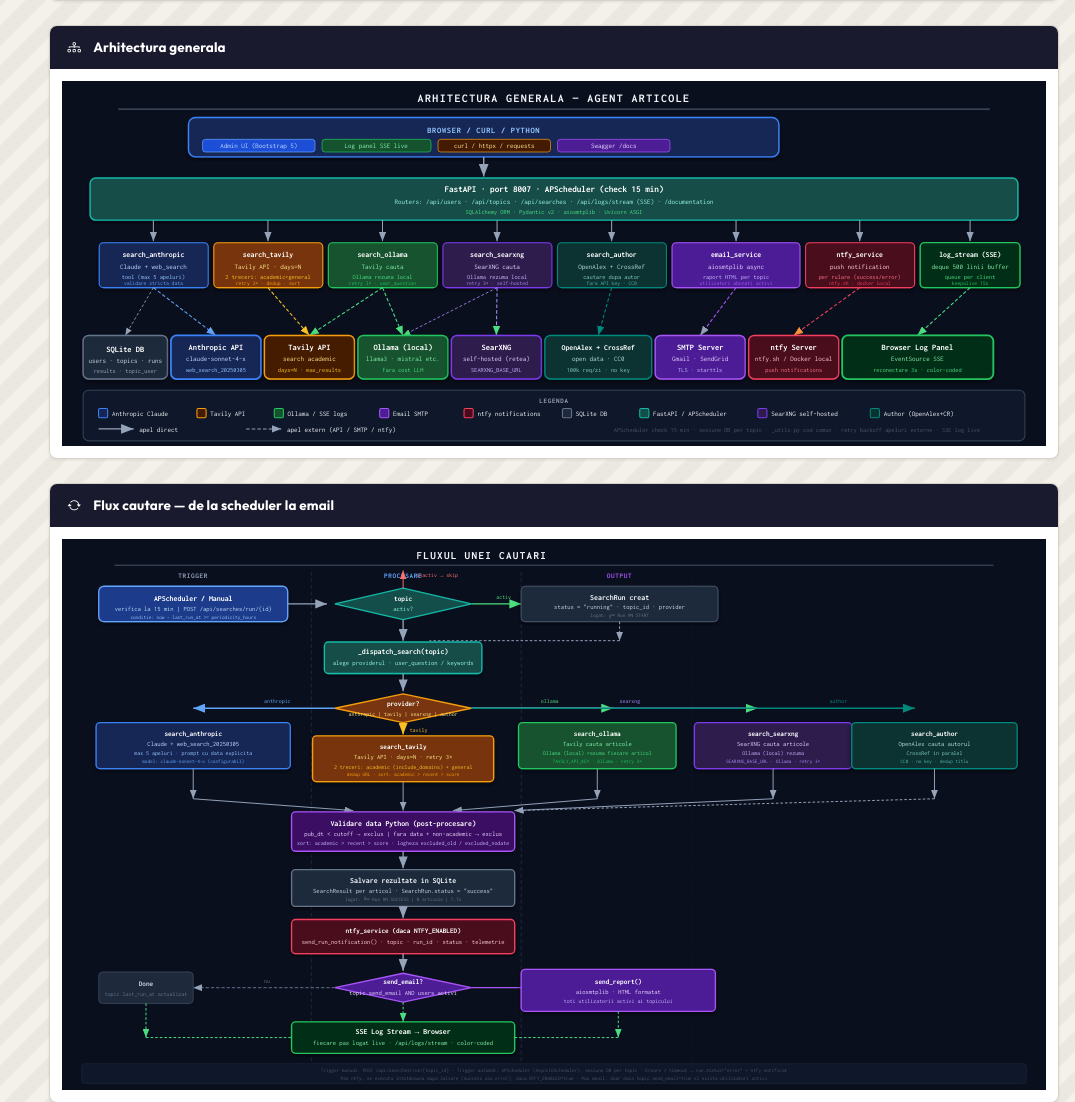
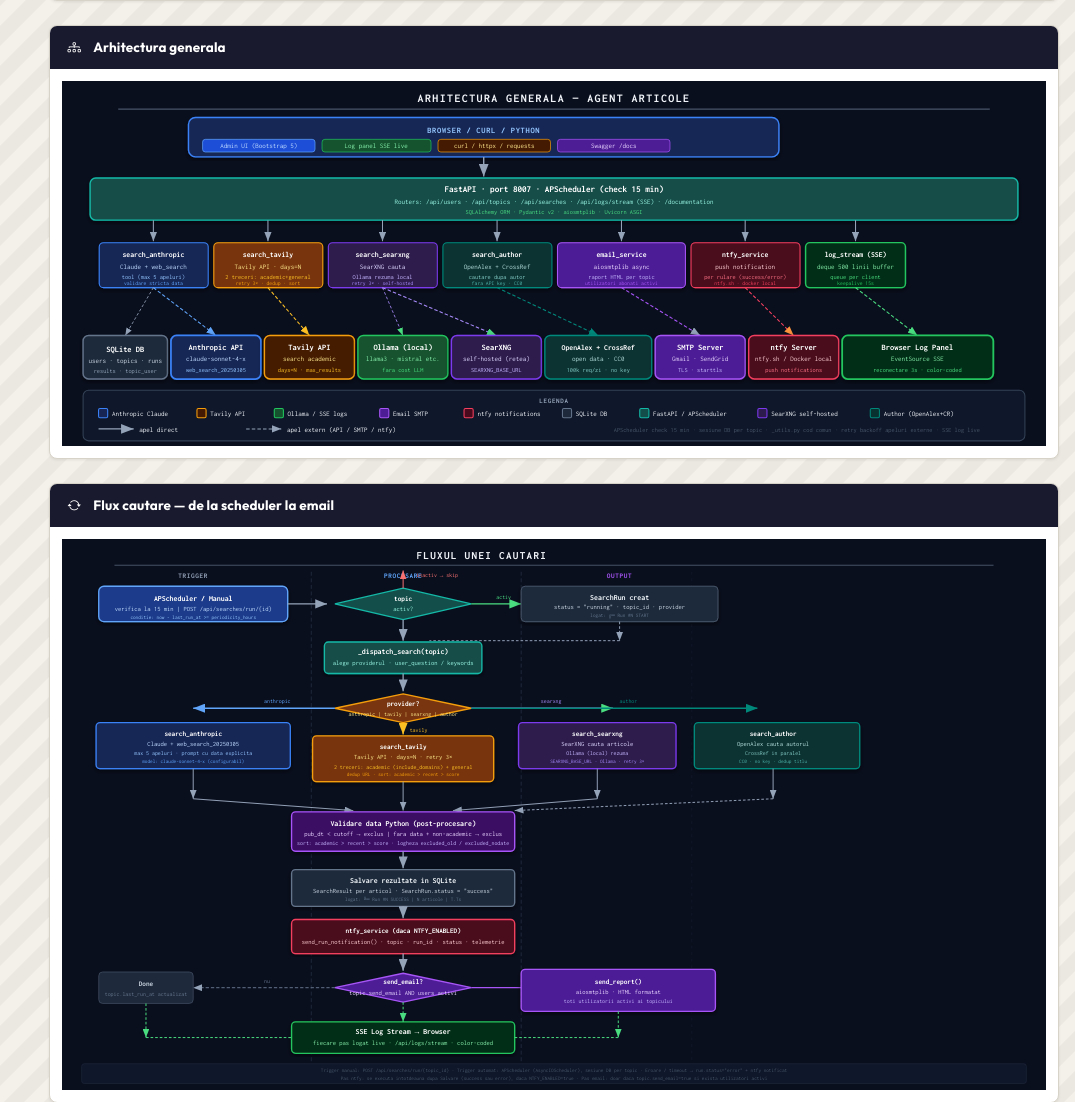
Before and after one commit to remhere3/agent-articole-new, a FastAPI app: page /documentation in a window 1280 px wide. Shown: the part 909-2011 px from the top of the page, without its empty margins (205-1280 px from the left). Run offline with FastAPI, Linux system fonts and the light colour scheme.

Commit message:
docs: reface diagramele SVG dupa eliminarea providerului ollama
- diagrama arhitectura: scoate cutia search_ollama, deplaseaza cele 5 cutii
  din dreapta cu 163px (searxng/author/email/ntfy/log), re-tinteste sagetile
- diagrama flux: scoate ramura ollama, muta searxng/author in sloturile
  eliberate, curata sagetile de validare orfane
- curata badge-urile ollama ramase in changelog
Ollama-unealta ramane in diagrame (folosit de searxng pentru rezumare).

Co-Authored-By: Claude Opus 4.8 <noreply@anthropic.com>

```diff
--- a/app/templates/documentation.html
+++ b/app/templates/documentation.html
@@ -241,15 +241,14 @@ body {
       <text x="700" y="175" text-anchor="middle" fill="#99f6e4" font-size="10">Routers:  /api/users  ·  /api/topics  ·  /api/searches  ·  /api/logs/stream (SSE)  ·  /documentation</text>
       <text x="700" y="189" text-anchor="middle" fill="#4ade80" font-size="9">SQLAlchemy ORM  ·  Pydantic v2  ·  aiosmtplib  ·  Uvicorn ASGI</text>
 
-      <!-- arrows fastapi → services (8 servicii) -->
+      <!-- arrows fastapi → services (7 servicii) -->
       <line x1="130" y1="198" x2="130" y2="228" stroke="#94a3b8" stroke-width="1.5" marker-end="url(#a)"/>
       <line x1="293" y1="198" x2="293" y2="228" stroke="#94a3b8" stroke-width="1.5" marker-end="url(#a)"/>
       <line x1="456" y1="198" x2="456" y2="228" stroke="#94a3b8" stroke-width="1.5" marker-end="url(#a)"/>
       <line x1="619" y1="198" x2="619" y2="228" stroke="#94a3b8" stroke-width="1.5" marker-end="url(#a)"/>
-      <line x1="782" y1="198" x2="782" y2="228" stroke="#94a3b8" stroke-width="1.5" marker-end="url(#a)"/>
-      <line x1="959" y1="198" x2="959" y2="228" stroke="#94a3b8" stroke-width="1.5" marker-end="url(#a)"/>
-      <line x1="1135" y1="198" x2="1135" y2="228" stroke="#94a3b8" stroke-width="1.5" marker-end="url(#a)"/>
-      <line x1="1292" y1="198" x2="1292" y2="228" stroke="#94a3b8" stroke-width="1.5" marker-end="url(#a)"/>
+      <line x1="796" y1="198" x2="796" y2="228" stroke="#94a3b8" stroke-width="1.5" marker-end="url(#a)"/>
+      <line x1="972" y1="198" x2="972" y2="228" stroke="#94a3b8" stroke-width="1.5" marker-end="url(#a)"/>
+      <line x1="1129" y1="198" x2="1129" y2="228" stroke="#94a3b8" stroke-width="1.5" marker-end="url(#a)"/>
 
       <!-- ═══ SERVICES ROW ═══ -->
       <!-- search_anthropic -->
@@ -266,60 +265,51 @@ body {
       <text x="293" y="281" text-anchor="middle" fill="#fbbf24" font-size="9">2 treceri: academic+general</text>
       <text x="293" y="290" text-anchor="middle" fill="#f59e0b" font-size="8">retry 3× · dedup · sort</text>
 
-      <!-- search_ollama -->
-      <rect x="379" y="230" width="155" height="64" rx="6" fill="#14532d" stroke="#22c55e" stroke-width="1.5" filter="url(#sh)"/>
-      <text x="456" y="251" text-anchor="middle" fill="#ffffff" font-size="11" font-weight="bold">search_ollama</text>
-      <text x="456" y="267" text-anchor="middle" fill="#86efac" font-size="10">Tavily cauta</text>
-      <text x="456" y="281" text-anchor="middle" fill="#4ade80" font-size="9">Ollama rezuma local</text>
-      <text x="456" y="290" text-anchor="middle" fill="#22c55e" font-size="8">retry 3× · user_question</text>
-
       <!-- search_searxng -->
-      <rect x="542" y="230" width="155" height="64" rx="6" fill="#2d1b4e" stroke="#7c3aed" stroke-width="1.5" filter="url(#sh)"/>
-      <text x="619" y="251" text-anchor="middle" fill="#ffffff" font-size="11" font-weight="bold">search_searxng</text>
-      <text x="619" y="267" text-anchor="middle" fill="#ddd6fe" font-size="10">SearXNG cauta</text>
-      <text x="619" y="281" text-anchor="middle" fill="#c4b5fd" font-size="9">Ollama rezuma local</text>
-      <text x="619" y="290" text-anchor="middle" fill="#a78bfa" font-size="8">retry 3× · self-hosted</text>
-
-      <!-- search_author (NOU) -->
-      <rect x="705" y="230" width="155" height="64" rx="6" fill="#083230" stroke="#00897b" stroke-width="1.5" filter="url(#sh)"/>
-      <text x="782" y="251" text-anchor="middle" fill="#ffffff" font-size="11" font-weight="bold">search_author</text>
-      <text x="782" y="267" text-anchor="middle" fill="#b2dfdb" font-size="10">OpenAlex + CrossRef</text>
-      <text x="782" y="281" text-anchor="middle" fill="#80cbc4" font-size="9">cautare dupa autor</text>
-      <text x="782" y="290" text-anchor="middle" fill="#4db6ac" font-size="8">fara API key · CC0</text>
+      <rect x="379" y="230" width="155" height="64" rx="6" fill="#2d1b4e" stroke="#7c3aed" stroke-width="1.5" filter="url(#sh)"/>
+      <text x="456" y="251" text-anchor="middle" fill="#ffffff" font-size="11" font-weight="bold">search_searxng</text>
+      <text x="456" y="267" text-anchor="middle" fill="#ddd6fe" font-size="10">SearXNG cauta</text>
+      <text x="456" y="281" text-anchor="middle" fill="#c4b5fd" font-size="9">Ollama rezuma local</text>
+      <text x="456" y="290" text-anchor="middle" fill="#a78bfa" font-size="8">retry 3× · self-hosted</text>
+
+      <!-- search_author -->
+      <rect x="542" y="230" width="155" height="64" rx="6" fill="#083230" stroke="#00897b" stroke-width="1.5" filter="url(#sh)"/>
+      <text x="619" y="251" text-anchor="middle" fill="#ffffff" font-size="11" font-weight="bold">search_author</text>
+      <text x="619" y="267" text-anchor="middle" fill="#b2dfdb" font-size="10">OpenAlex + CrossRef</text>
+      <text x="619" y="281" text-anchor="middle" fill="#80cbc4" font-size="9">cautare dupa autor</text>
+      <text x="619" y="290" text-anchor="middle" fill="#4db6ac" font-size="8">fara API key · CC0</text>
 
       <!-- email_service -->
-      <rect x="868" y="230" width="182" height="64" rx="6" fill="#4c1d95" stroke="#a855f7" stroke-width="1.5" filter="url(#sh)"/>
-      <text x="959" y="251" text-anchor="middle" fill="#ffffff" font-size="11" font-weight="bold">email_service</text>
-      <text x="959" y="267" text-anchor="middle" fill="#e9d5ff" font-size="10">aiosmtplib async</text>
-      <text x="959" y="281" text-anchor="middle" fill="#c4b5fd" font-size="9">raport HTML per topic</text>
-      <text x="959" y="290" text-anchor="middle" fill="#a855f7" font-size="8">utilizatori abonati activi</text>
+      <rect x="705" y="230" width="182" height="64" rx="6" fill="#4c1d95" stroke="#a855f7" stroke-width="1.5" filter="url(#sh)"/>
+      <text x="796" y="251" text-anchor="middle" fill="#ffffff" font-size="11" font-weight="bold">email_service</text>
+      <text x="796" y="267" text-anchor="middle" fill="#e9d5ff" font-size="10">aiosmtplib async</text>
+      <text x="796" y="281" text-anchor="middle" fill="#c4b5fd" font-size="9">raport HTML per topic</text>
+      <text x="796" y="290" text-anchor="middle" fill="#a855f7" font-size="8">utilizatori abonati activi</text>
 
       <!-- ntfy_service -->
-      <rect x="1058" y="230" width="155" height="64" rx="6" fill="#4a0a1e" stroke="#f43f5e" stroke-width="1.5" filter="url(#sh)"/>
-      <text x="1135" y="251" text-anchor="middle" fill="#ffffff" font-size="11" font-weight="bold">ntfy_service</text>
-      <text x="1135" y="267" text-anchor="middle" fill="#fecdd3" font-size="10">push notification</text>
-      <text x="1135" y="281" text-anchor="middle" fill="#fb7185" font-size="9">per rulare (success/error)</text>
-      <text x="1135" y="290" text-anchor="middle" fill="#f43f5e" font-size="8">ntfy.sh · docker local</text>
+      <rect x="895" y="230" width="155" height="64" rx="6" fill="#4a0a1e" stroke="#f43f5e" stroke-width="1.5" filter="url(#sh)"/>
+      <text x="972" y="251" text-anchor="middle" fill="#ffffff" font-size="11" font-weight="bold">ntfy_service</text>
+      <text x="972" y="267" text-anchor="middle" fill="#fecdd3" font-size="10">push notification</text>
+      <text x="972" y="281" text-anchor="middle" fill="#fb7185" font-size="9">per rulare (success/error)</text>
+      <text x="972" y="290" text-anchor="middle" fill="#f43f5e" font-size="8">ntfy.sh · docker local</text>
 
       <!-- log_stream -->
-      <rect x="1221" y="230" width="142" height="64" rx="6" fill="#052e16" stroke="#22c55e" stroke-width="2" filter="url(#sh)"/>
-      <text x="1292" y="251" text-anchor="middle" fill="#ffffff" font-size="11" font-weight="bold">log_stream (SSE)</text>
-      <text x="1292" y="267" text-anchor="middle" fill="#86efac" font-size="10">deque 500 linii buffer</text>
-      <text x="1292" y="281" text-anchor="middle" fill="#4ade80" font-size="9">queue per client</text>
-      <text x="1292" y="290" text-anchor="middle" fill="#22c55e" font-size="8">keepalive 15s</text>
+      <rect x="1058" y="230" width="142" height="64" rx="6" fill="#052e16" stroke="#22c55e" stroke-width="2" filter="url(#sh)"/>
+      <text x="1129" y="251" text-anchor="middle" fill="#ffffff" font-size="11" font-weight="bold">log_stream (SSE)</text>
+      <text x="1129" y="267" text-anchor="middle" fill="#86efac" font-size="10">deque 500 linii buffer</text>
+      <text x="1129" y="281" text-anchor="middle" fill="#4ade80" font-size="9">queue per client</text>
+      <text x="1129" y="290" text-anchor="middle" fill="#22c55e" font-size="8">keepalive 15s</text>
 
       <!-- arrows services → external -->
       <line x1="130" y1="294" x2="90" y2="362" stroke="#94a3b8" stroke-width="1.2" stroke-dasharray="4,3" marker-end="url(#a)"/>
       <line x1="130" y1="294" x2="219" y2="362" stroke="#60a5fa" stroke-width="1.5" stroke-dasharray="5,3" marker-end="url(#ab)"/>
       <line x1="293" y1="294" x2="352" y2="362" stroke="#fbbf24" stroke-width="1.5" stroke-dasharray="5,3" marker-end="url(#ay)"/>
-      <line x1="456" y1="294" x2="352" y2="362" stroke="#4ade80" stroke-width="1.5" stroke-dasharray="5,3" marker-end="url(#ag)"/>
-      <line x1="456" y1="294" x2="485" y2="362" stroke="#4ade80" stroke-width="1.5" stroke-dasharray="5,3" marker-end="url(#ag)"/>
-      <line x1="619" y1="294" x2="618" y2="362" stroke="#a78bfa" stroke-width="1.5" stroke-dasharray="5,3" marker-end="url(#ag)"/>
-      <line x1="619" y1="294" x2="485" y2="362" stroke="#a78bfa" stroke-width="1.2" stroke-dasharray="4,3" marker-end="url(#ag)"/>
-      <line x1="782" y1="294" x2="763" y2="362" stroke="#00897b" stroke-width="1.5" stroke-dasharray="5,3" marker-end="url(#at)"/>
-      <line x1="959" y1="294" x2="908" y2="362" stroke="#a855f7" stroke-width="1.5" stroke-dasharray="5,3" marker-end="url(#a)"/>
-      <line x1="1135" y1="294" x2="1041" y2="362" stroke="#f43f5e" stroke-width="1.5" stroke-dasharray="5,3" marker-end="url(#ao)"/>
-      <line x1="1292" y1="294" x2="1217" y2="362" stroke="#4ade80" stroke-width="1.5" stroke-dasharray="5,3" marker-end="url(#ag)"/>
+      <line x1="456" y1="294" x2="618" y2="362" stroke="#a78bfa" stroke-width="1.5" stroke-dasharray="5,3" marker-end="url(#ag)"/>
+      <line x1="456" y1="294" x2="485" y2="362" stroke="#a78bfa" stroke-width="1.2" stroke-dasharray="4,3" marker-end="url(#ag)"/>
+      <line x1="619" y1="294" x2="763" y2="362" stroke="#00897b" stroke-width="1.5" stroke-dasharray="5,3" marker-end="url(#at)"/>
+      <line x1="796" y1="294" x2="908" y2="362" stroke="#a855f7" stroke-width="1.5" stroke-dasharray="5,3" marker-end="url(#a)"/>
+      <line x1="972" y1="294" x2="1041" y2="362" stroke="#f43f5e" stroke-width="1.5" stroke-dasharray="5,3" marker-end="url(#ao)"/>
+      <line x1="1129" y1="294" x2="1217" y2="362" stroke="#4ade80" stroke-width="1.5" stroke-dasharray="5,3" marker-end="url(#ag)"/>
 
       <!-- ═══ EXTERNAL / DB ROW ═══ -->
       <!-- SQLite -->
@@ -497,32 +487,23 @@ body {
       <text x="520" y="350" text-anchor="middle" fill="#fbbf24" font-size="9">2 treceri: academic (include_domains) + general</text>
       <text x="520" y="362" text-anchor="middle" fill="#f59e0b" font-size="8">dedup URL  ·  sort: academic > recent > score</text>
 
-      <!-- ollama branch -->
-      <line x1="624" y1="258" x2="840" y2="258" stroke="#4ade80" stroke-width="2" marker-end="url(#fag)"/>
-      <text x="730" y="250" fill="#4ade80" font-size="9">ollama</text>
-      <rect x="696" y="280" width="240" height="70" rx="6" fill="#14532d" stroke="#22c55e" stroke-width="2" filter="url(#fsh)"/>
-      <text x="816" y="300" text-anchor="middle" fill="#ffffff" font-size="11" font-weight="bold">search_ollama</text>
-      <text x="816" y="316" text-anchor="middle" fill="#86efac" font-size="10">Tavily cauta articole</text>
-      <text x="816" y="330" text-anchor="middle" fill="#4ade80" font-size="9">Ollama (local) rezuma fiecare articol</text>
-      <text x="816" y="342" text-anchor="middle" fill="#22c55e" font-size="8">TAVILY_API_KEY · Ollama · retry 3×</text>
-
       <!-- searxng branch -->
-      <line x1="624" y1="258" x2="1060" y2="258" stroke="#a78bfa" stroke-width="2" marker-end="url(#fag)"/>
-      <text x="850" y="250" fill="#a78bfa" font-size="9">searxng</text>
-      <rect x="964" y="280" width="240" height="70" rx="6" fill="#2d1b4e" stroke="#7c3aed" stroke-width="2" filter="url(#fsh)"/>
-      <text x="1084" y="300" text-anchor="middle" fill="#ffffff" font-size="11" font-weight="bold">search_searxng</text>
-      <text x="1084" y="316" text-anchor="middle" fill="#ddd6fe" font-size="10">SearXNG cauta articole</text>
-      <text x="1084" y="330" text-anchor="middle" fill="#c4b5fd" font-size="9">Ollama (local) rezuma</text>
-      <text x="1084" y="342" text-anchor="middle" fill="#a78bfa" font-size="8">SEARXNG_BASE_URL · Ollama · retry 3×</text>
-
-      <!-- author branch (NOU) -->
-      <line x1="624" y1="258" x2="1300" y2="258" stroke="#00897b" stroke-width="2" marker-end="url(#faat)"/>
-      <text x="1170" y="250" fill="#00897b" font-size="9">author</text>
-      <rect x="1204" y="280" width="252" height="70" rx="6" fill="#083230" stroke="#00897b" stroke-width="2" filter="url(#fsh)"/>
-      <text x="1330" y="300" text-anchor="middle" fill="#ffffff" font-size="11" font-weight="bold">search_author</text>
-      <text x="1330" y="316" text-anchor="middle" fill="#b2dfdb" font-size="10">OpenAlex cauta autorul</text>
-      <text x="1330" y="330" text-anchor="middle" fill="#80cbc4" font-size="9">CrossRef in paralel</text>
-      <text x="1330" y="342" text-anchor="middle" fill="#4db6ac" font-size="8">CC0 · no key · dedup titlu</text>
+      <line x1="624" y1="258" x2="840" y2="258" stroke="#a78bfa" stroke-width="2" marker-end="url(#fag)"/>
+      <text x="730" y="250" fill="#a78bfa" font-size="9">searxng</text>
+      <rect x="696" y="280" width="240" height="70" rx="6" fill="#2d1b4e" stroke="#7c3aed" stroke-width="2" filter="url(#fsh)"/>
+      <text x="816" y="300" text-anchor="middle" fill="#ffffff" font-size="11" font-weight="bold">search_searxng</text>
+      <text x="816" y="316" text-anchor="middle" fill="#ddd6fe" font-size="10">SearXNG cauta articole</text>
+      <text x="816" y="330" text-anchor="middle" fill="#c4b5fd" font-size="9">Ollama (local) rezuma</text>
+      <text x="816" y="342" text-anchor="middle" fill="#a78bfa" font-size="8">SEARXNG_BASE_URL · Ollama · retry 3×</text>
+
+      <!-- author branch -->
+      <line x1="624" y1="258" x2="1060" y2="258" stroke="#00897b" stroke-width="2" marker-end="url(#faat)"/>
+      <text x="850" y="250" fill="#00897b" font-size="9">author</text>
+      <rect x="964" y="280" width="252" height="70" rx="6" fill="#083230" stroke="#00897b" stroke-width="2" filter="url(#fsh)"/>
+      <text x="1084" y="300" text-anchor="middle" fill="#ffffff" font-size="11" font-weight="bold">search_author</text>
+      <text x="1084" y="316" text-anchor="middle" fill="#b2dfdb" font-size="10">OpenAlex cauta autorul</text>
+      <text x="1084" y="330" text-anchor="middle" fill="#80cbc4" font-size="9">CrossRef in paralel</text>
+      <text x="1084" y="342" text-anchor="middle" fill="#4db6ac" font-size="8">CC0 · no key · dedup titlu</text>
 
       <!-- arrows providers → validation -->
       <line x1="200" y1="350" x2="200" y2="396" stroke="#94a3b8" stroke-width="1.5" marker-end="url(#fa)"/>
@@ -531,9 +512,7 @@ body {
       <line x1="816" y1="350" x2="816" y2="396" stroke="#94a3b8" stroke-width="1.5" marker-end="url(#fa)"/>
       <line x1="816" y1="396" x2="596" y2="414" stroke="#94a3b8" stroke-width="1.5" marker-end="url(#fa)"/>
       <line x1="1084" y1="350" x2="1084" y2="396" stroke="#94a3b8" stroke-width="1.5" marker-end="url(#fa)"/>
-      <line x1="1084" y1="396" x2="690" y2="414" stroke="#94a3b8" stroke-width="1.5" marker-end="url(#fa)"/>
-      <line x1="1330" y1="350" x2="1330" y2="396" stroke="#94a3b8" stroke-width="1.5" marker-end="url(#fa)"/>
-      <line x1="1330" y1="396" x2="690" y2="414" stroke="#94a3b8" stroke-width="1.5" stroke-dasharray="4,3" marker-end="url(#fa)"/>
+      <line x1="1084" y1="396" x2="690" y2="414" stroke="#94a3b8" stroke-width="1.5" stroke-dasharray="4,3" marker-end="url(#fa)"/>
 
       <!-- 6. Validare data Python -->
       <rect x="350" y="416" width="340" height="60" rx="6" fill="#3b0764" stroke="#a855f7" stroke-width="2" filter="url(#fsh)"/>
@@ -1523,18 +1502,18 @@ httpx.delete(f"{BASE}/searches/runs", json={"ids": [3, 4, 5]})</pre>
         </tr>
         <tr>
           <td>13</td>
-          <td><strong>Filtru final garantat post-LLM</strong> — dupa ce LLM-ul (Claude / Ollama) returneaza JSON, Python re-valideaza data fiecarui articol si elimina orice intrare cu <code>pub_dt &lt; cutoff</code>; aplicat la <span class="d-badge blue" style="font-size:.72rem">anthropic</span> <span class="d-badge green" style="font-size:.72rem">ollama</span> <span class="d-badge purple" style="font-size:.72rem">searxng</span></td>
+          <td><strong>Filtru final garantat post-LLM</strong> — dupa ce LLM-ul (Claude / Ollama) returneaza JSON, Python re-valideaza data fiecarui articol si elimina orice intrare cu <code>pub_dt &lt; cutoff</code>; aplicat la <span class="d-badge blue" style="font-size:.72rem">anthropic</span> <span class="d-badge purple" style="font-size:.72rem">searxng</span></td>
           <td>LLM-ul poate ignora ocazional instructiunea de filtrare din prompt; filtrul Python garanteaza ca articolele prea vechi nu ajung in BD</td>
         </tr>
         <tr>
           <td>14</td>
-          <td><strong>Limita batch 12 articole catre LLM</strong> — inainte de a trimite rezultatele la Ollama pentru rezumare, lista e trunchiatata la maxim 12 articole; aplicat la <span class="d-badge green" style="font-size:.72rem">ollama</span> <span class="d-badge purple" style="font-size:.72rem">searxng</span></td>
+          <td><strong>Limita batch 12 articole catre LLM</strong> — inainte de a trimite rezultatele la Ollama pentru rezumare, lista e trunchiatata la maxim 12 articole; aplicat la <span class="d-badge purple" style="font-size:.72rem">searxng</span></td>
           <td>Previne timeout-ul Ollama (120s) cauzat de prompt-uri prea lungi cand Tavily / SearXNG returneaza 20+ articole</td>
         </tr>
         <tr>
           <td>15</td>
           <td><strong>Fix <code>parse_date</code> — lungimi hardcodate</strong> — foloseste lungimi exacte <code>(20, 19, 10, 7)</code> in loc de <code>text[:len(fmt)]</code>; <code>len("%Y-%m-%dT%H:%M:%S")</code> = 17, nu 19 — cauza radacina pentru care filtrarea datelor nu functiona la toti providerii</td>
-          <td>Toate datele de forma <code>2026-03-28T00:00:00</code> sunt acum parsate corect; filtrarea <code>days_back</code> functioneaza garantat la <span class="d-badge orange" style="font-size:.72rem">tavily</span> <span class="d-badge green" style="font-size:.72rem">ollama</span> <span class="d-badge purple" style="font-size:.72rem">searxng</span></td>
+          <td>Toate datele de forma <code>2026-03-28T00:00:00</code> sunt acum parsate corect; filtrarea <code>days_back</code> functioneaza garantat la <span class="d-badge orange" style="font-size:.72rem">tavily</span> <span class="d-badge purple" style="font-size:.72rem">searxng</span></td>
         </tr>
         <tr>
           <td>16</td>
@@ -1548,7 +1527,7 @@ httpx.delete(f"{BASE}/searches/runs", json={"ids": [3, 4, 5]})</pre>
         </tr>
         <tr>
           <td>18</td>
-          <td><strong>Reincercari cu backoff exponential</strong> — <code>retry_async()</code> + <code>is_retryable_http()</code> in <code>_utils.py</code>, aplicate pe apelurile externe la <span class="d-badge orange" style="font-size:.72rem">tavily</span> <span class="d-badge green" style="font-size:.72rem">ollama</span> <span class="d-badge purple" style="font-size:.72rem">searxng</span>. 3 incercari, intarziere 2s→4s→8s (max 30s); reincearca doar erorile tranzitorii (timeout, conexiune, HTTP 429/5xx) si lasa sa treaca cele definitive (401/403/404)</td>
+          <td><strong>Reincercari cu backoff exponential</strong> — <code>retry_async()</code> + <code>is_retryable_http()</code> in <code>_utils.py</code>, aplicate pe apelurile externe la <span class="d-badge orange" style="font-size:.72rem">tavily</span> <span class="d-badge purple" style="font-size:.72rem">searxng</span>. 3 incercari, intarziere 2s→4s→8s (max 30s); reincearca doar erorile tranzitorii (timeout, conexiune, HTTP 429/5xx) si lasa sa treaca cele definitive (401/403/404)</td>
           <td>Caderile temporare de retea / rate limit se recupereaza automat; o eroare definitiva esueaza rapid, fara reincercari inutile. Fallback-ul existent (<code>[]</code>) ramane dupa epuizarea incercarilor</td>
         </tr>
         <tr>
```
